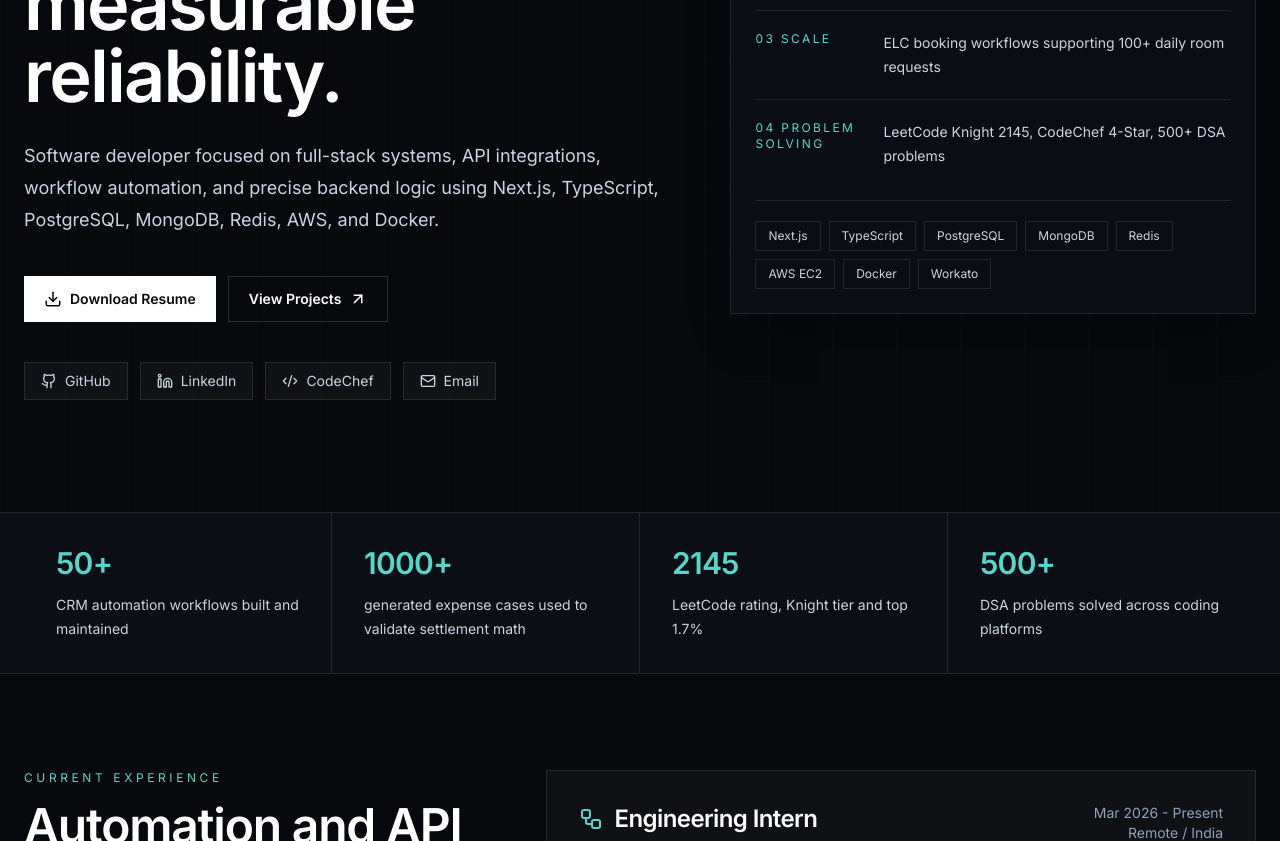
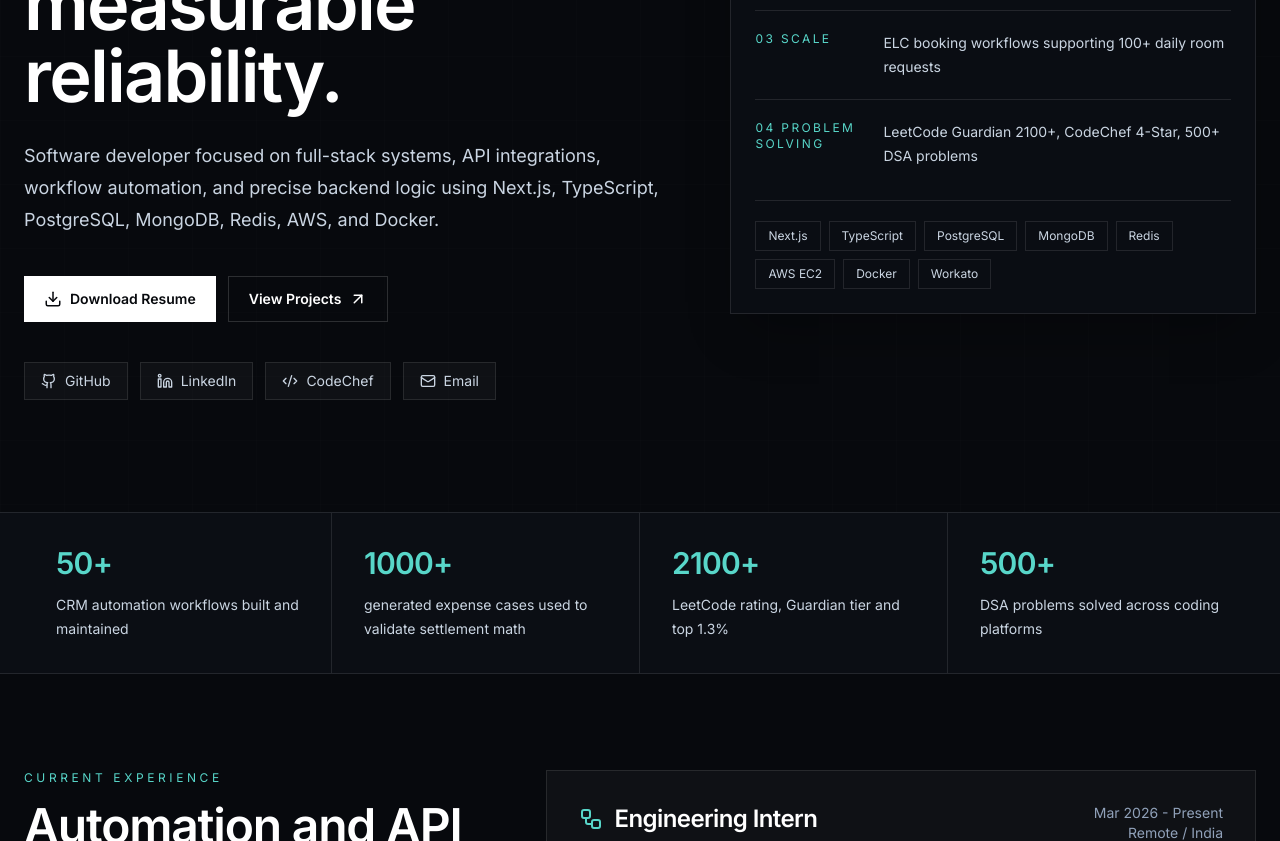
Before and after one commit to abhaybansal0322/portfolio, a Next.js app: page / in a window 1280 px wide. Shown: the part 520-1361 px from the top of the page. Built offline with nearby package versions, Linux system fonts and the light colour scheme.

Commit message:
Minor Update

```diff
--- a/src/components/Hero.tsx
+++ b/src/components/Hero.tsx
@@ -115,7 +115,7 @@ const Hero = () => {
                                 ["automation", "50+ Workato CRM workflows with Twilio, email, webhooks, and CRM APIs"],
                                 ["systems", "Expense platform with penny-accurate settlements and service-based backend"],
                                 ["scale", "ELC booking workflows supporting 100+ daily room requests"],
-                                ["problem solving", "LeetCode Knight 2145, CodeChef 4-Star, 500+ DSA problems"],
+                                ["problem solving", "LeetCode Guardian 2100+, CodeChef 4-Star, 500+ DSA problems"],
                             ].map(([title, detail], index) => (
                                 <div key={title} className="grid grid-cols-[112px_1fr] gap-4 border-t border-white/10 pt-5 first:border-t-0 first:pt-0">
                                     <p className="font-mono text-xs uppercase tracking-[0.2em] text-[#58d6c9]">0{index + 1} {title}</p>
--- a/src/components/Metrics.tsx
+++ b/src/components/Metrics.tsx
@@ -5,7 +5,7 @@ import { motion } from "framer-motion";
 const metrics = [
     { value: "50+", label: "CRM automation workflows built and maintained" },
     { value: "1000+", label: "generated expense cases used to validate settlement math" },
-    { value: "2145", label: "LeetCode rating, Knight tier and top 1.7%" },
+    { value: "2100+", label: "LeetCode rating, Guardian tier and top 1.3%" },
     { value: "500+", label: "DSA problems solved across coding platforms" },
 ];
 
```
